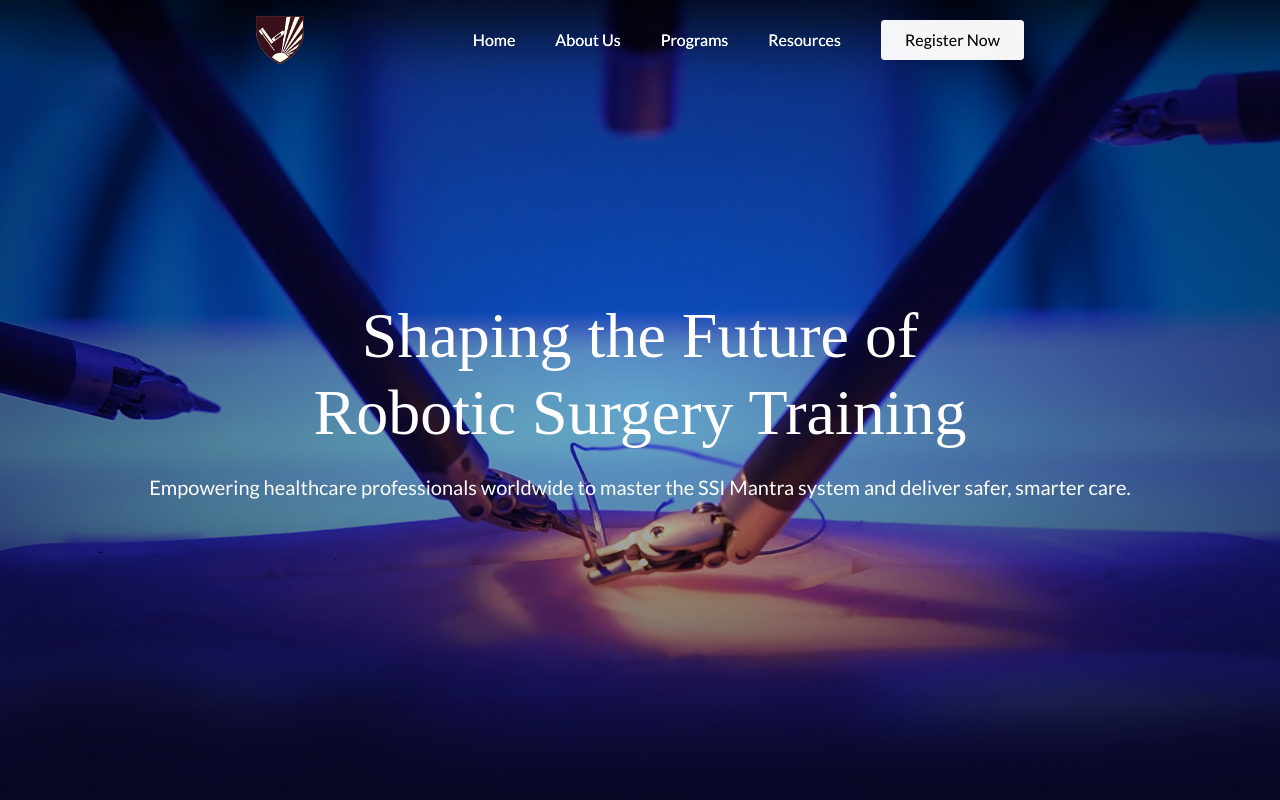
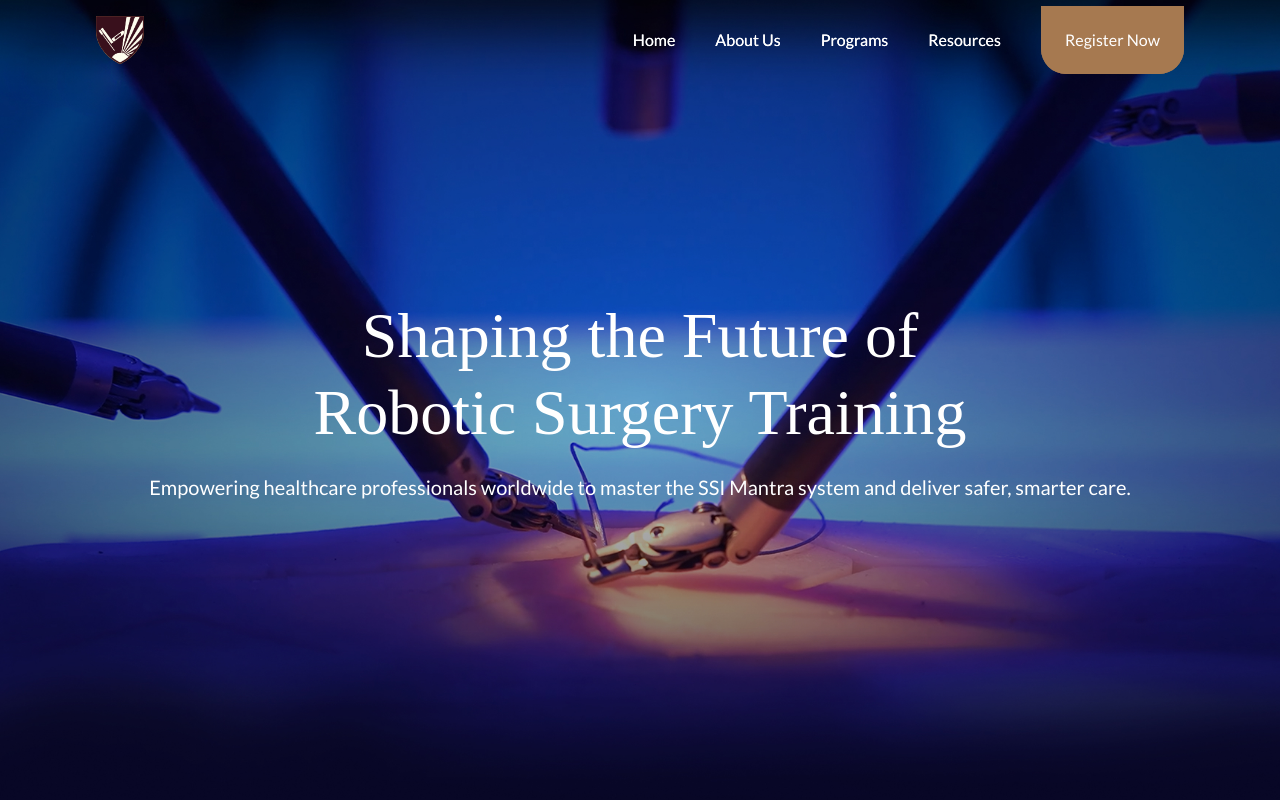
Before and after one commit to puneetshukla041/ssicrs, a Next.js app: page /home in a window 1280 px wide. Shown: the top 800 px of the page. Built offline with nearby package versions, Linux system fonts and the light colour scheme.

Commit message:
Update Header.tsx

```diff
--- a/components/Header.tsx
+++ b/components/Header.tsx
@@ -46,10 +46,10 @@ export default function Header({ className = "" }: HeaderProps) {
 
   return (
     <header
-      className={`w-full p-4 flex items-center justify-between fixed top-0 left-0 z-50 transition-all duration-500 ${headerBgColor} ${headerShadow} ${className}`}
+      className={`w-full py-4 flex items-center justify-between fixed top-0 left-0 z-50 transition-all duration-500 ${headerBgColor} ${headerShadow} ${className} px-4 md:px-12 lg:px-24`}
     >
       {/* Left Side - Logo */}
-      <div className="flex-shrink-0 ml-60"> {/* Added ml-60 */}
+      <div className="flex-shrink-0">
         <Image
           src="/logos/ssicrs.png"
           alt="SSI Studios Logo"
@@ -83,7 +83,7 @@ export default function Header({ className = "" }: HeaderProps) {
 
 {/* Desktop Nav */}
 <nav
-        className={`hidden md:flex gap-10 text-base font-normal mr-60`}
+  className="hidden md:flex items-center gap-10 text-base font-normal relative z-50"
   style={{ fontFamily: "Lato, sans-serif" }}
 >
   {["Home", "About Us", "Programs", "Resources"].map((item) => (
@@ -96,18 +96,32 @@ export default function Header({ className = "" }: HeaderProps) {
     </button>
   ))}
 
-        {/* Register Now Button */}
+  {/* Register Now Button with brown background touching top of header */}
+  <div className="relative flex items-center">
+    {/* Brown background behind button, touches top of nav */}
+    <div
+      className="absolute top-[-20] left-0 w-full"
+      style={{
+        height: "170%", // same as nav height
+        backgroundColor: "#A67950",
+        borderBottomLeftRadius: "25px",
+        borderBottomRightRadius: "25px",
+        zIndex: 0,
+      }}
+    ></div>
+
+    {/* Button on top */}
     <button
       onClick={goToRegister}
-          className="cursor-pointer px-6 py-2 rounded transition-colors duration-500"
-          style={{
-            backgroundColor: registerButtonBg,
-            color: registerButtonColor,
-          }}
+      className="relative z-10 px-6 py-2 rounded-full cursor-pointer text-white font-medium transition-colors duration-500"
+      style={{ backgroundColor: "transparent" }}
     >
       Register Now
     </button>
+  </div>
 </nav>
+
+
 
       {/* Mobile Nav */}
       <div
```
Lines whose indentation alone changed are shown as unchanged.
